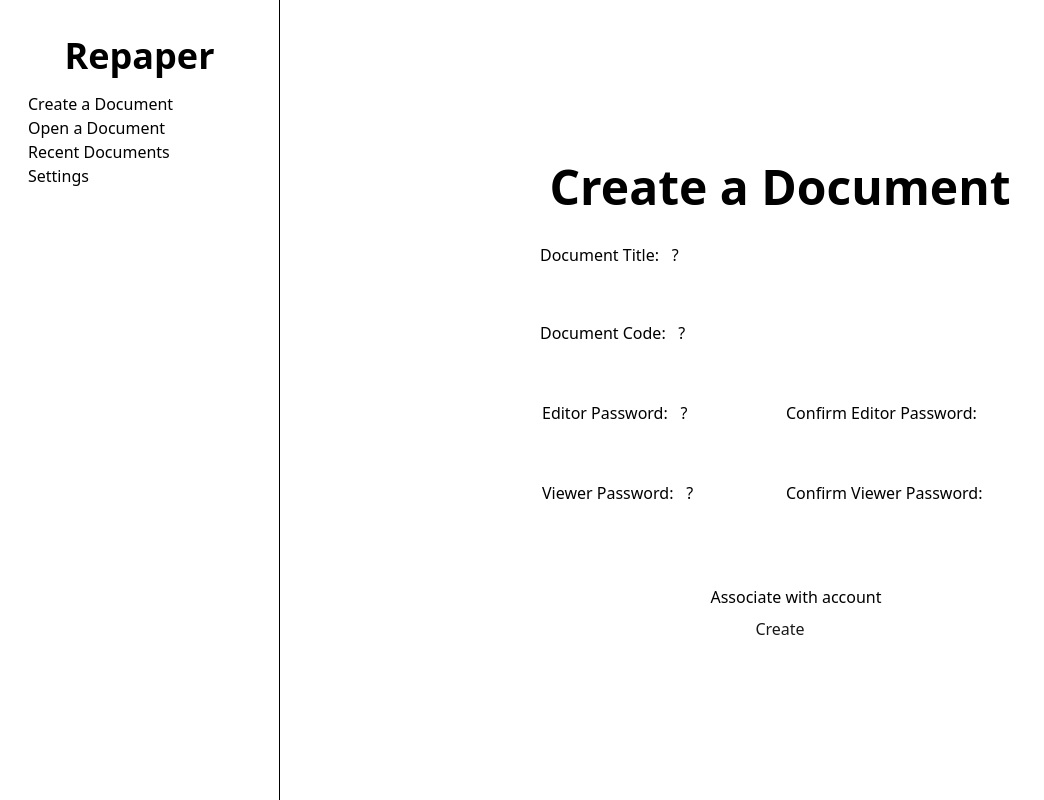
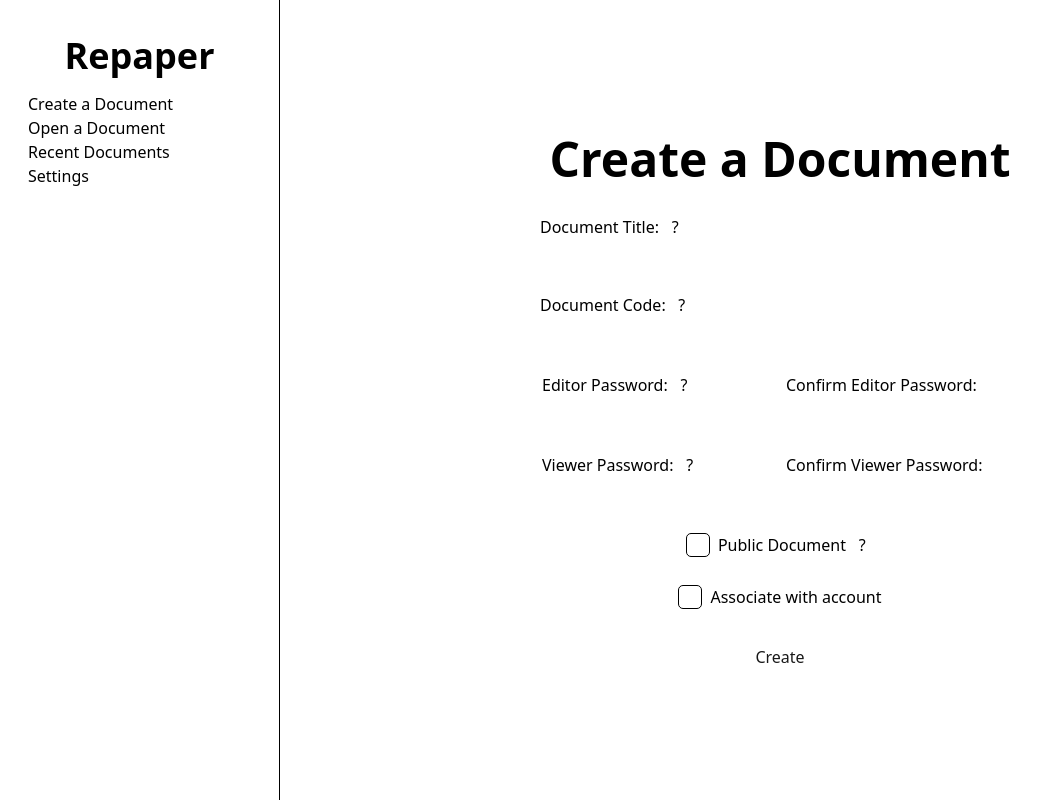
Before and after one commit to Unlimited-Stuff-Ltd/repaper, a SvelteKit app: page /create in a window 1280 px wide. Shown: the whole page, without its empty margins (0-1044 px from the left). Built offline with nearby package versions, Linux system fonts and the light colour scheme; sample sign-in values are in the browser's storage.

Commit message:
Updating a bunch of stuff

```diff
--- a/src/lib/components.ts
+++ b/src/lib/components.ts
@@ -6,3 +6,4 @@
 export { default as SelectItem } from '$lib/components/SelectItem.svelte';
 export { default as Viewer } from '$lib/components/Viewer.svelte';
 export { default as Recents } from '$lib/components/Recents.svelte';
+export { default as Text } from '$lib/components/Text.svelte';
--- a/src/lib/components/Checkbox.svelte
+++ b/src/lib/components/Checkbox.svelte
@@ -7,7 +7,7 @@
 <Checkbox.Root
 	bind:checked
 	{...props}
-	class="flex h-6 w-6 cursor-pointer items-center justify-center rounded-[5px] border-(--o) bg-(--bg) font-bold"
+	class="flex h-6 w-6 cursor-pointer items-center justify-center rounded-[5px] border border-(--o) bg-(--bg) font-bold"
 >
 	{#snippet children({ checked })}
 		{#if checked}X{/if}
--- a/src/lib/components/Popover.svelte
+++ b/src/lib/components/Popover.svelte
@@ -14,6 +14,7 @@
 		<Popover.Content
 			class="w-fit rounded-md border border-(--o) bg-(--bg) px-5 py-3 text-center"
 			sideOffset={5}
+			tabindex={-1}
 		>
 			<p>{@render children()}</p>
 		</Popover.Content>
--- a/src/lib/components/Recents.svelte
+++ b/src/lib/components/Recents.svelte
@@ -42,7 +42,7 @@
 			{#each recents as document, i (i)}
 				<button
 					onclick={() => click(i)}
-					class="m-auto w-full cursor-pointer p-3 hover:bg-(--fg)/5 {i === 0
+					class="m-auto w-full cursor-pointer border-(--o) p-3 hover:bg-(--fg)/5 {i === 0
 						? 'rounded-t-lg'
 						: ''} {i === recents.length - 1 ? 'rounded-b-lg border' : ' border-x border-t'}"
 					><span class="font-semibold">{document.title}</span> - {document.mode === 'viewer'
--- /dev/null
+++ b/src/lib/components/Text.svelte
@@ -0,0 +1,11 @@
+<script lang="ts">
+	let { content, fontSize = 17 } = $props();
+</script>
+
+{#each content as char, i (i)}
+	<span
+		class="{char.bold ? 'font-bold' : ''} {char.italic ? 'italic' : ''} {char.underline
+			? 'underline'
+			: ''} text-[{char.fontSize * fontSize}px]">{char.value}</span
+	>
+{/each}
--- a/src/lib/components/Viewer.svelte
+++ b/src/lib/components/Viewer.svelte
@@ -1,19 +1,13 @@
 <script lang="ts">
+	import { Text } from '$lib/components';
+
 	let { document } = $props();
 </script>
 
 <div class="h-screen" style="width: calc(100vw - 17.5rem)">
 	<h1 class="h1 mt-8">{document.title}</h1>
 	<div class="page">
-		<p>
-			{#each document.content as char, i (i)}
-				<span
-					class="{char.bold ? 'font-bold' : ''} {char.italic ? 'italic' : ''} {char.underline
-						? 'underline'
-						: ''} text-[{char.fontSize * 0.8}rem]">{char.value}</span
-				>
-			{/each}
-		</p>
+		<p><Text content={document.content} /></p>
 	</div>
 	<div class="h-[2vw]"></div>
 </div>
--- a/src/routes/+page.svelte
+++ b/src/routes/+page.svelte
@@ -9,7 +9,7 @@
 	<div>
 		<h1 class="rounded-2xl p-5 text-8xl font-black">Repaper</h1>
 		{#if length > 0}
-			<div class="m-auto mt-5 h-fit w-fit rounded-xl border bg-(--bg) p-4">
+			<div class="m-auto mt-6.5 h-fit w-fit rounded-xl border border-(--fg)/30 bg-(--bg) p-4">
 				<h2 class="mb-3 text-center text-lg font-bold">Recent Documents</h2>
 				<Recents limit={4} bind:length />
 			</div>
--- a/src/routes/create/+page.svelte
+++ b/src/routes/create/+page.svelte
@@ -19,6 +19,7 @@
 	let viewerPassword = $state('');
 	let confirmViewerPassword = $state('');
 
+	let publicDocument = $state(false);
 	let associateAccount = $state(false);
 
 	onMount(() => {
@@ -206,12 +207,20 @@
 			</div>
 		</div>
 		<p class="text-left text-sm text-(--red)"><I />{viewerPText}</p>
-		<br />
+		<div class="m-auto mb-7 flex w-fit">
+			<Checkbox bind:checked={publicDocument} id="publicDocument" />
+			<Label.Root class="ml-2" for="publicDocument">
+				Public Document
+				<Popover>
+					Public Documents can be <strong>viewed</strong> with only the file code.<br />
+					This <strong>cannot</strong> be changed later.
+				</Popover>
+			</Label.Root>
+		</div>
 		{#if account}
-			<div class="m-auto flex w-fit">
-				<input hidden name="account" value={account} />
-				<Checkbox bind:checked={associateAccount} />
-				<p class="ml-2">Associate with account</p>
+			<div class="m-auto mb-7 flex w-fit">
+				<Checkbox bind:checked={associateAccount} id="associateAccount" />
+				<Label.Root class="ml-2" for="associateAccount">Associate with account</Label.Root>
 			</div>
 		{/if}
 		<Button.Root type="submit">Create</Button.Root>
--- a/src/routes/layout.css
+++ b/src/routes/layout.css
@@ -7,6 +7,10 @@
 ::selection {
 	background-color: var(--p);
 	color: var(--p-fg);
+}
+
+:focus {
+	outline-color: var(--p);
 }
 
 [data-theme*='default'] {
```
